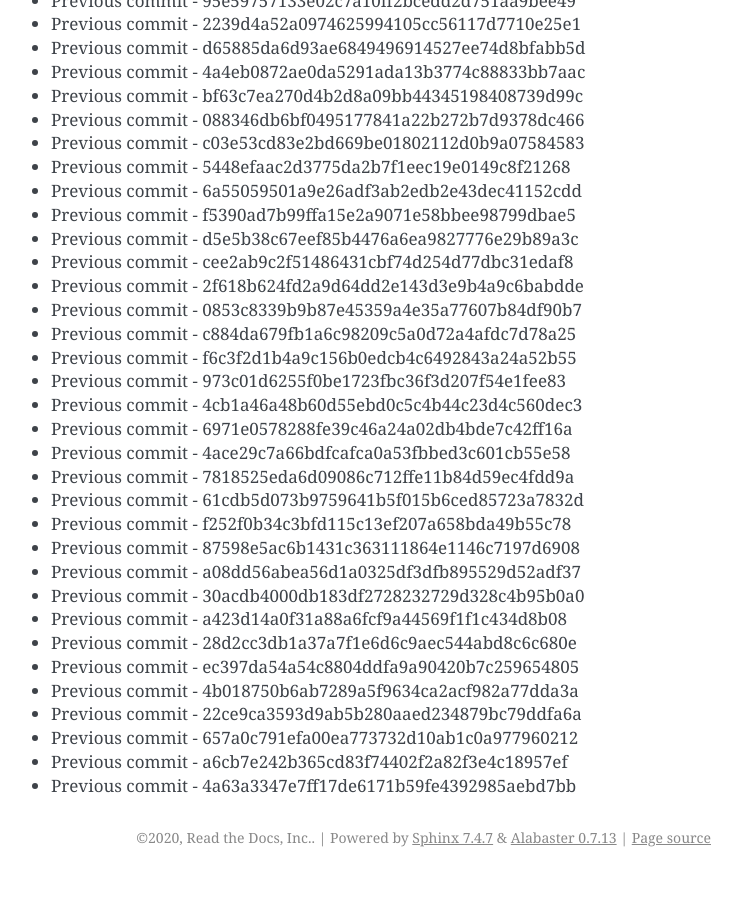
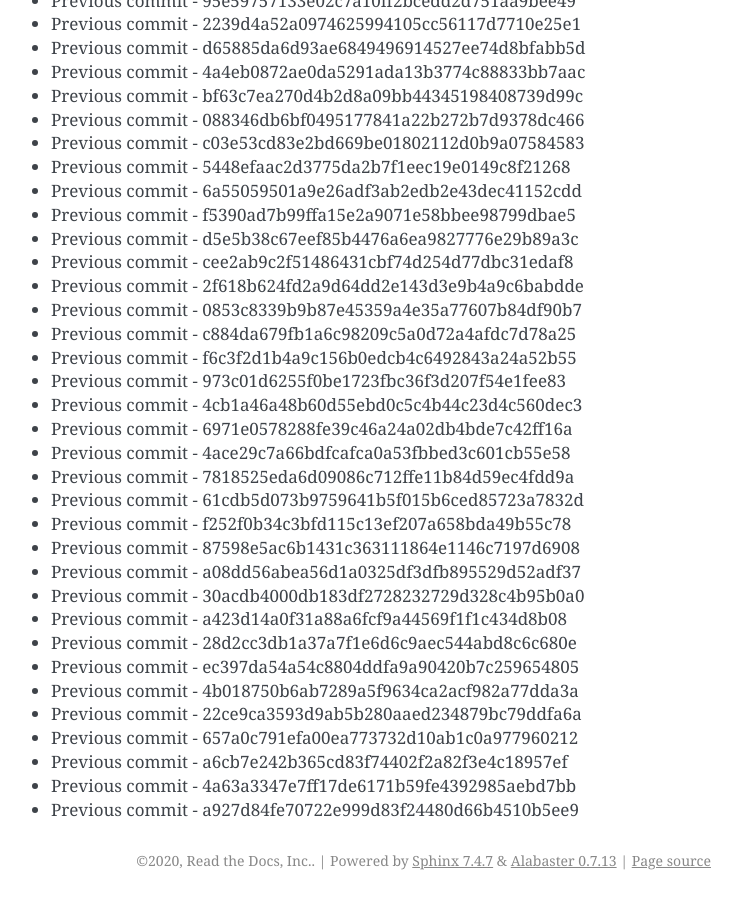
Before and after one commit to readthedocs/rtd-git-stresstest, a Sphinx documentation site: the page built from docs/updates.rst, in a window 1280 px wide and 900 px high, scrolled down 24666 px. Shown: the whole window, without its empty margins (399-1141 px from the left). Built offline with Sphinx 7.4.7, drawn with Linux system fonts in a browser that asks for light colours; before the commit the page ends 25543 px from its top, so only the background shows below that.

Commit message:
Generating commit from previous: a927d84fe70722e999d83f24480d66b4510b5ee9

```diff
--- a/docs/updates.rst
+++ b/docs/updates.rst
@@ -1068,3 +1068,4 @@ It can be tested for any performance characteristics.
 * Previous commit - 657a0c791efa00ea773732d10ab1c0a977960212
 * Previous commit - a6cb7e242b365cd83f74402f2a82f3e4c18957ef
 * Previous commit - 4a63a3347e7ff17de6171b59fe4392985aebd7bb
+* Previous commit - a927d84fe70722e999d83f24480d66b4510b5ee9
```
